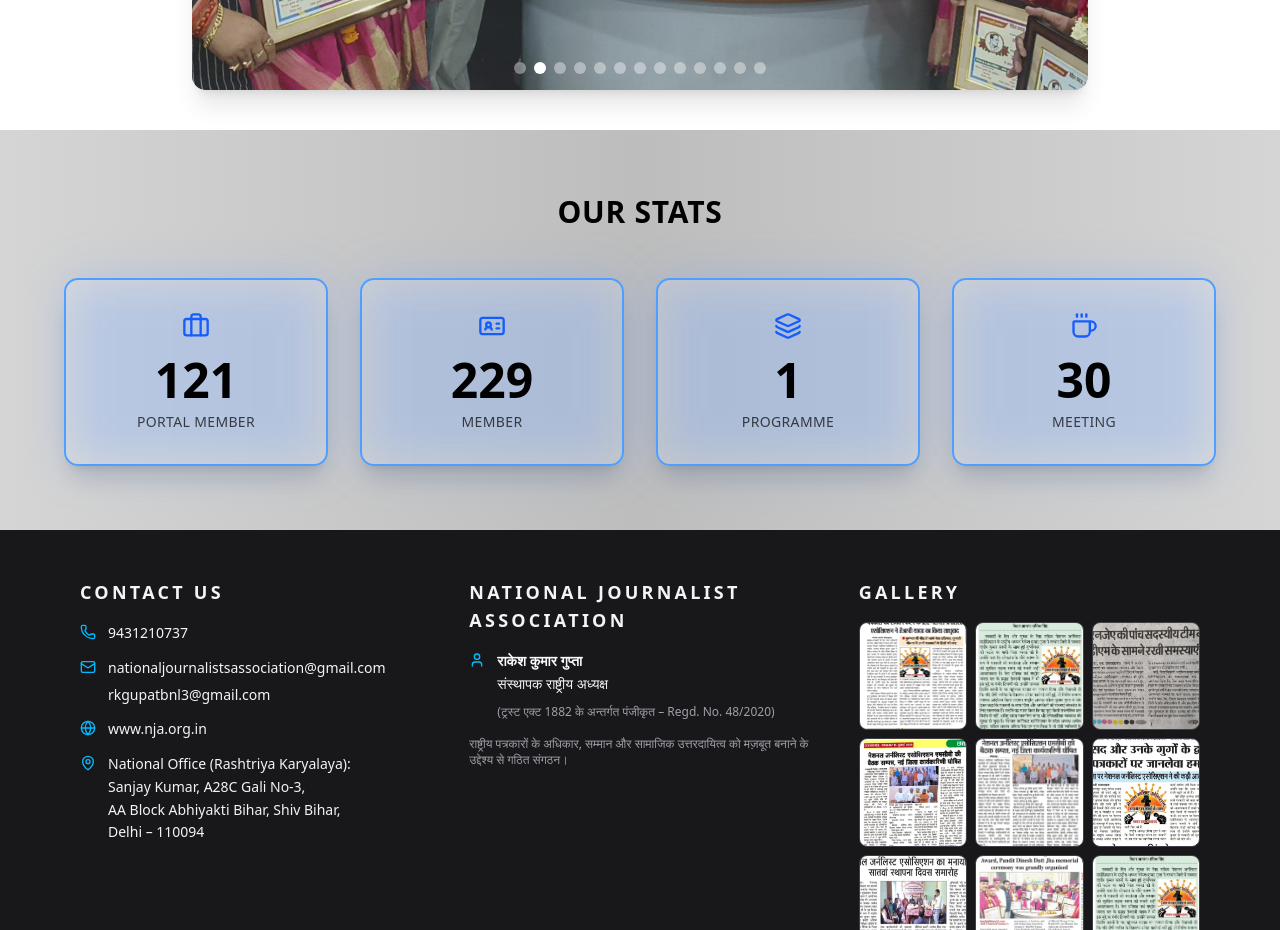
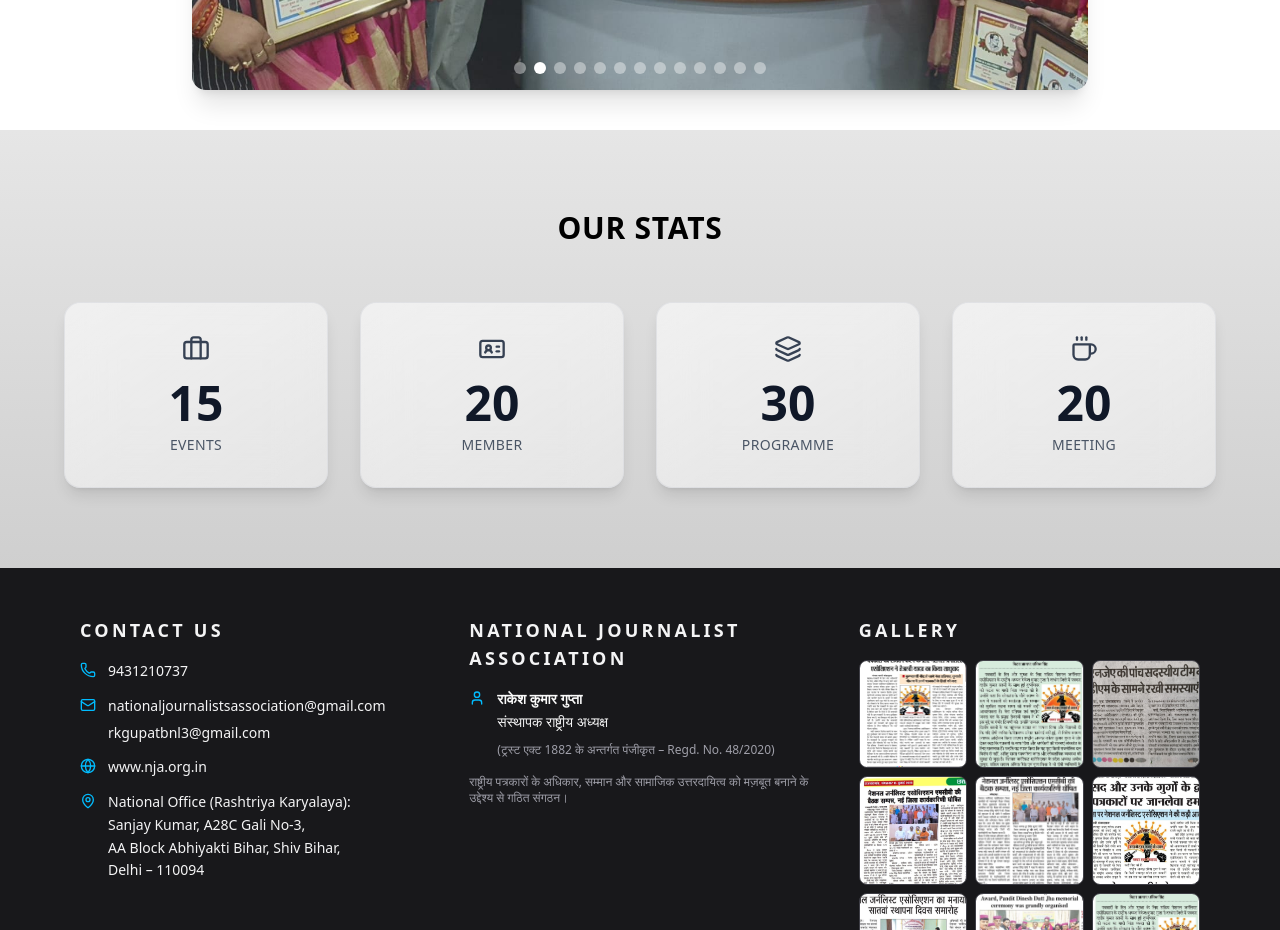
Before and after one commit to lazygupta/nja-app, a Next.js app: page / in a window 1280 px wide. Shown: the part 1020-1950 px from the top of the page. Built offline with nearby package versions, Linux system fonts and the light colour scheme.

Commit message:
change stats theme

```diff
--- a/components/stats-section.tsx
+++ b/components/stats-section.tsx
@@ -5,10 +5,10 @@
 
 export default function StatsSection() {
   const stats = [
-    { label: "PORTAL MEMBER", value: 121, icon: <Briefcase size={28} /> },
-    { label: "MEMBER", value: 229, icon: <IdCard size={28} /> },
-    { label: "PROGRAMME", value: 1, icon: <Layers size={28} /> },
-    { label: "MEETING", value: 30, icon: <Coffee size={28} /> },
+    { label: "EVENTS", value: 15, icon: <Briefcase size={28} /> },
+    { label: "MEMBER", value: 20, icon: <IdCard size={28} /> },
+    { label: "PROGRAMME", value: 30, icon: <Layers size={28} /> },
+    { label: "MEETING", value: 20, icon: <Coffee size={28} /> },
   ];
 
   const [counts, setCounts] = useState(stats.map(() => 0));
@@ -16,76 +16,70 @@
   useEffect(() => {
     const intervals = stats.map((stat, index) =>
       setInterval(() => {
-        setCounts(prev => {
+        setCounts((prev) => {
           const newCounts = [...prev];
           if (newCounts[index] < stat.value) newCounts[index] += 1;
           return newCounts;
         });
-      }, 20)
+      }, 18)
     );
 
-    return () => intervals.forEach(i => clearInterval(i));
+    return () => intervals.forEach((i) => clearInterval(i));
   }, []);
 
   return (
     <section
       className="
-    w-full
-    py-16
-    text-center
+        w-full py-20 text-center
+        bg-linear-to-b from-[#e6e6e6] to-[#cfcfcf]
+        dark:bg-linear-to-b dark:from-[#111] dark:to-[#1b1b1b]
         transition-all duration-500
-    bg-linear-to-r from-[#d5d5d5] via-[#bdbdbd] to-[#d5d5d5]
-    dark:bg-linear-to-r dark:from-[#1a1a1a] dark:via-[#282828] dark:to-[#1a1a1a]
       "
     >
-  {/* NEW WRAPPER ADDED HERE */}
       <div className="max-w-7xl mx-auto px-4">
-
-    <h2 className="mb-12 text-3xl font-bold tracking-wide text-black dark:text-white">
+        <h2 className="mb-14 text-3xl font-extrabold tracking-wide text-black dark:text-white">
           OUR STATS
         </h2>
 
-    <div className="mx-auto grid max-w-6xl grid-cols-1 gap-8 md:grid-cols-4">
-
+        <div className="grid max-w-6xl mx-auto grid-cols-1 gap-8 md:grid-cols-4">
           {stats.map((stat, index) => (
             <div
               key={index}
               className="
-            relative rounded-xl border-2
-            border-blue-400 dark:border-blue-500
-            p-8 text-center shadow-xl
-
-            backdrop-blur-md bg-white/20 dark:bg-black/20
-            transition-all duration-500
+                relative rounded-2xl p-8 text-center shadow-lg
+                border border-gray-300/40 dark:border-white/10
+                bg-white/40 dark:bg-white/5 backdrop-blur-xl
+                transition-all duration-300
+                hover:shadow-2xl hover:scale-[1.03]
+                hover:border-gray-400/60 dark:hover:border-white/20
               "
             >
-          {/* Glow Border */}
+              {/* Soft gradient frame */}
               <div
                 className="
-              absolute inset-0 -z-10 rounded-xl
-              bg-blue-500/20 dark:bg-blue-400/20
-              blur-xl
+                  absolute inset-0 -z-10 rounded-2xl
+                  bg-linear-to-br from-white/30 to-transparent
+                  dark:from-white/10 dark:to-transparent
                 "
-          ></div>
+              />
 
-          <div className="mb-4 flex justify-center text-blue-600 dark:text-blue-400">
+              {/* Icon */}
+              <div className="mb-4 flex justify-center text-gray-700 dark:text-gray-300">
                 {stat.icon}
               </div>
 
-          <div className="text-5xl font-bold text-black dark:text-white">
+              {/* Counter */}
+              <div className="text-5xl font-extrabold text-gray-900 dark:text-white">
                 {counts[index]}
               </div>
 
-          <div className="mt-2 text-sm tracking-wide text-black/70 dark:text-white/70">
+              <div className="mt-2 text-sm tracking-wide text-gray-600 dark:text-gray-300">
                 {stat.label}
               </div>
             </div>
           ))}
-
         </div>
       </div>
-  {/* WRAPPER ENDS */}
     </section>
-
   );
 }
```
Lines whose indentation alone changed are shown as unchanged.
